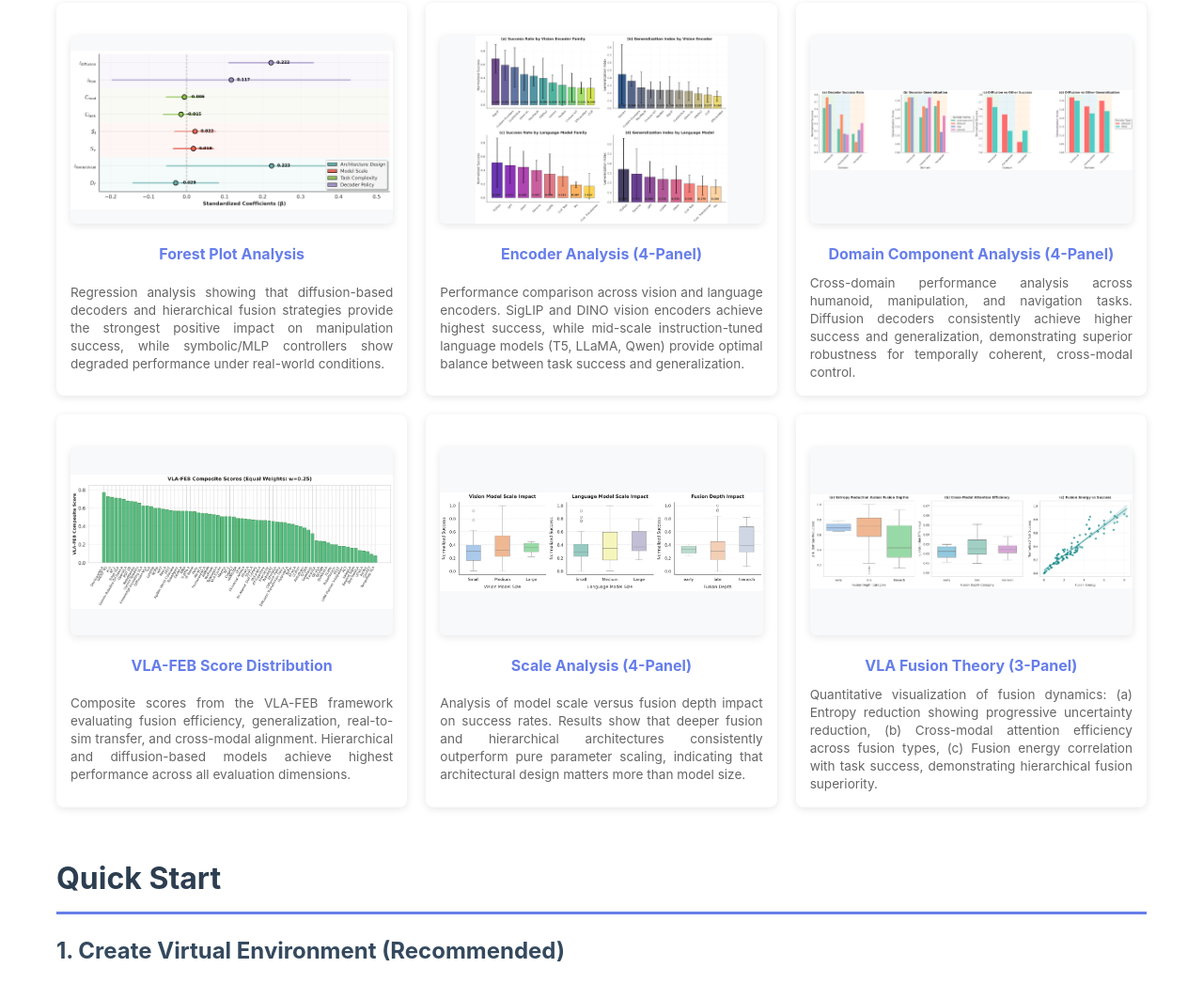
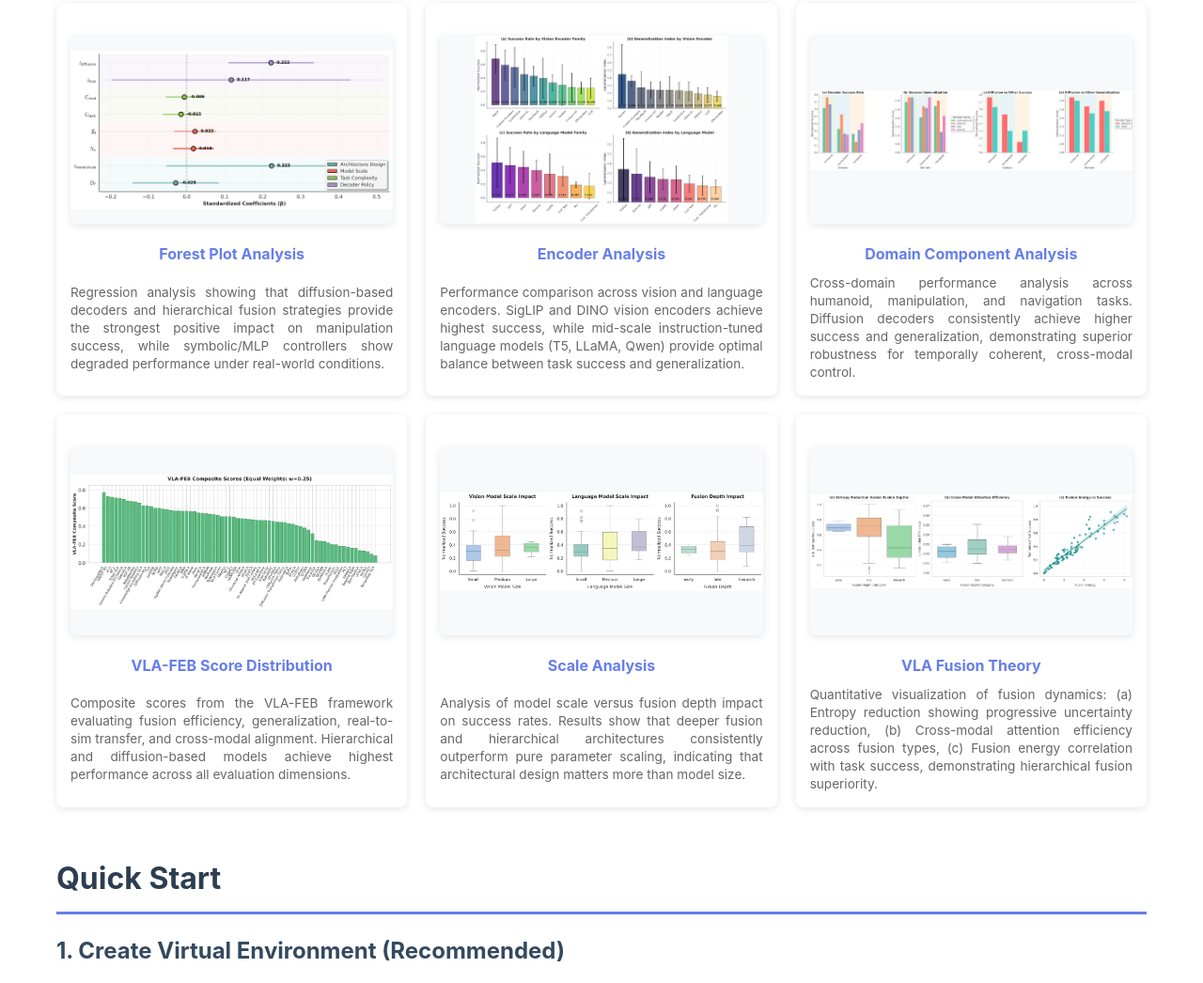
Before and after one commit to Muhayyuddin/VLAs, a plain HTML site: page index.html in a window 1280 px wide. Shown: the part 2762-3808 px from the top of the page at 94% size. Drawn offline with Linux system fonts and the light colour scheme.

Commit message:
updated site

```diff
--- a/index.html
+++ b/index.html
@@ -468,12 +468,12 @@ through multimodal information fusion across robotic domains.            </p>
                 </div>
                 <div class="plot-item">
                     <img src="Plot_script/plots/encoder_analysis_4panel.png" alt="Encoder Analysis">
-                    <h4>Encoder Analysis (4-Panel)</h4>
+                    <h4>Encoder Analysis</h4>
                     <p>Performance comparison across vision and language encoders. SigLIP and DINO vision encoders achieve highest success, while mid-scale instruction-tuned language models (T5, LLaMA, Qwen) provide optimal balance between task success and generalization.</p>
                 </div>
                 <div class="plot-item">
                     <img src="Plot_script/plots/domain_component_analysis_4panel.png" alt="Domain Analysis">
-                    <h4>Domain Component Analysis (4-Panel)</h4>
+                    <h4>Domain Component Analysis</h4>
                     <p>Cross-domain performance analysis across humanoid, manipulation, and navigation tasks. Diffusion decoders consistently achieve higher success and generalization, demonstrating superior robustness for temporally coherent, cross-modal control.</p>
                 </div>
                 <div class="plot-item">
@@ -483,12 +483,12 @@ through multimodal information fusion across robotic domains.            </p>
                 </div>
                 <div class="plot-item">
                     <img src="Plot_script/plots/scale_analysis_4panel.png" alt="Scale Analysis">
-                    <h4>Scale Analysis (4-Panel)</h4>
+                    <h4>Scale Analysis</h4>
                     <p>Analysis of model scale versus fusion depth impact on success rates. Results show that deeper fusion and hierarchical architectures consistently outperform pure parameter scaling, indicating that architectural design matters more than model size.</p>
                 </div>
                 <div class="plot-item">
                     <img src="Plot_script/plots/vla_fusion_theory_visualization_3panel.png" alt="VLA Fusion Theory">
-                    <h4>VLA Fusion Theory (3-Panel)</h4>
+                    <h4>VLA Fusion Theory</h4>
                     <p>Quantitative visualization of fusion dynamics: (a) Entropy reduction showing progressive uncertainty reduction, (b) Cross-modal attention efficiency across fusion types, (c) Fusion energy correlation with task success, demonstrating hierarchical fusion superiority.</p>
                 </div>
             </div>
```
